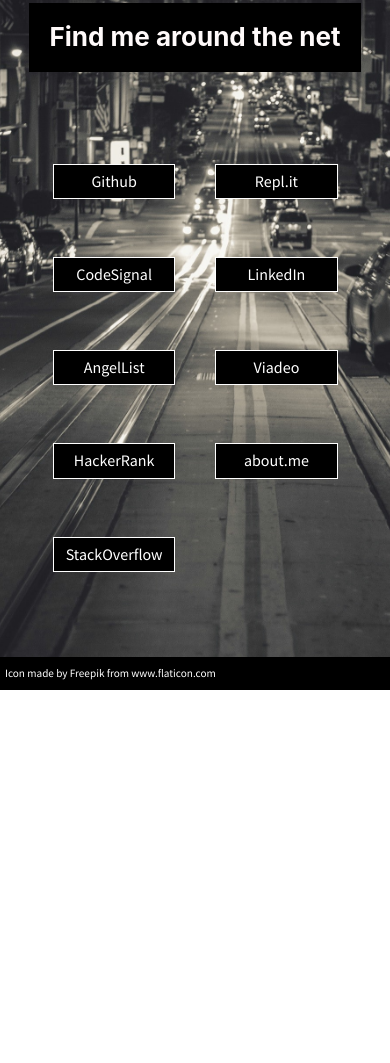
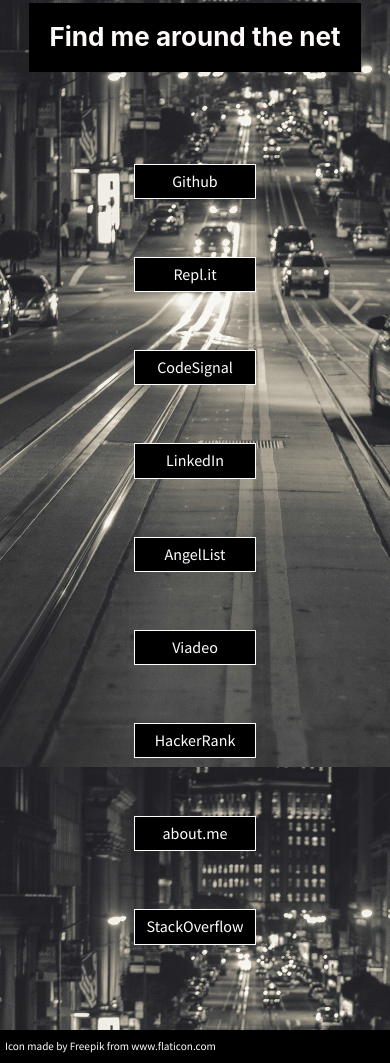
Before and after one commit to awwest/Gatsby-Personal-Site, a Gatsby site: page / in a window 390 px wide. Shown: the part 3798-4861 px from the top of the page. Before the commit the page ends 4488 px from the top, so only its background shows below. Built offline with nearby package versions, Linux system fonts and the light colour scheme; Gatsby itself is replaced by a stand-in of ours.

Commit message:
Adjust links breakpoint

```diff
--- a/src/components/main.css
+++ b/src/components/main.css
@@ -112,7 +112,7 @@
 
 @media screen and (max-width: 450px) {
     .links-container {
-        grid-template-columns: 45% 45%;
+        grid-template-columns: 100%;
     }
 }
 
```
